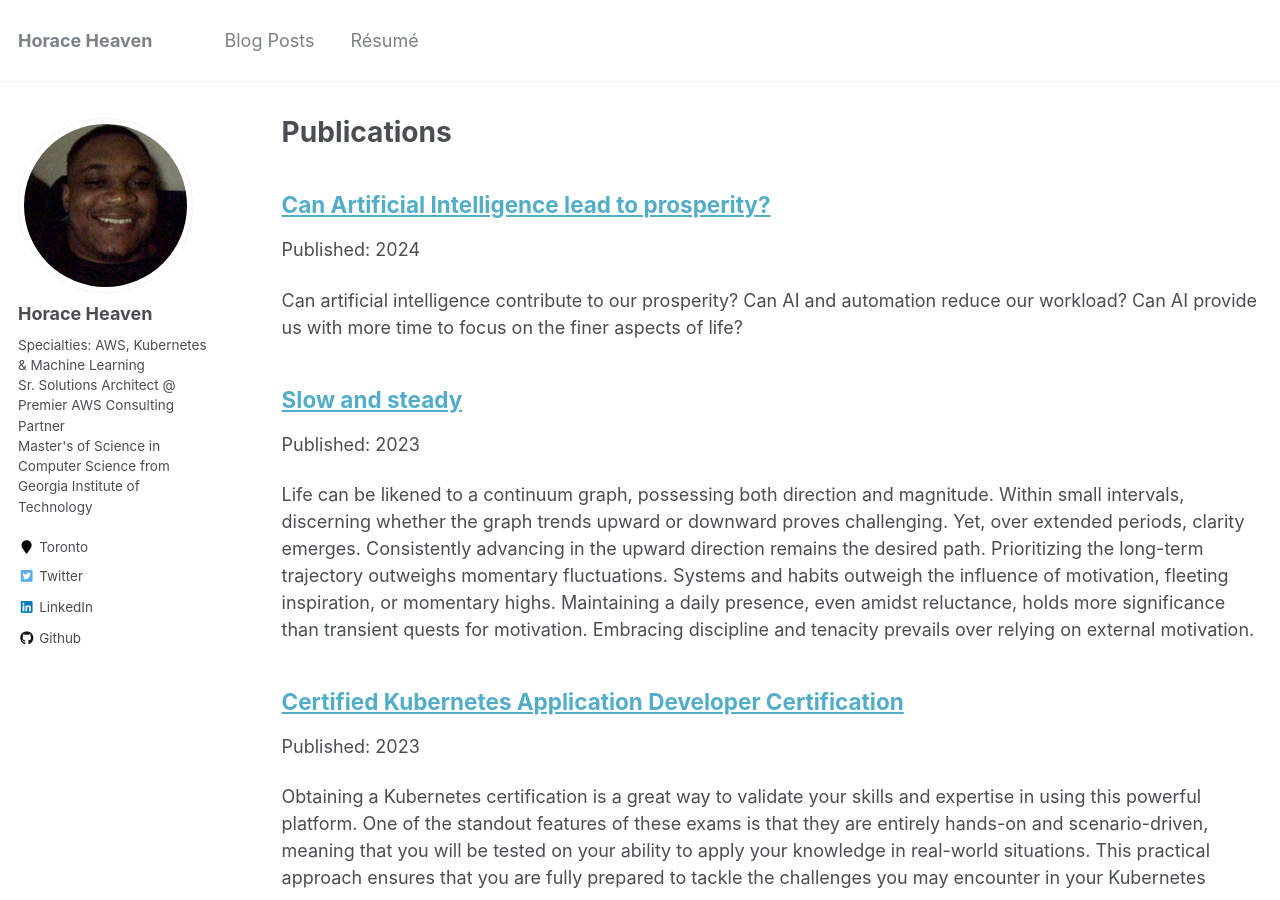
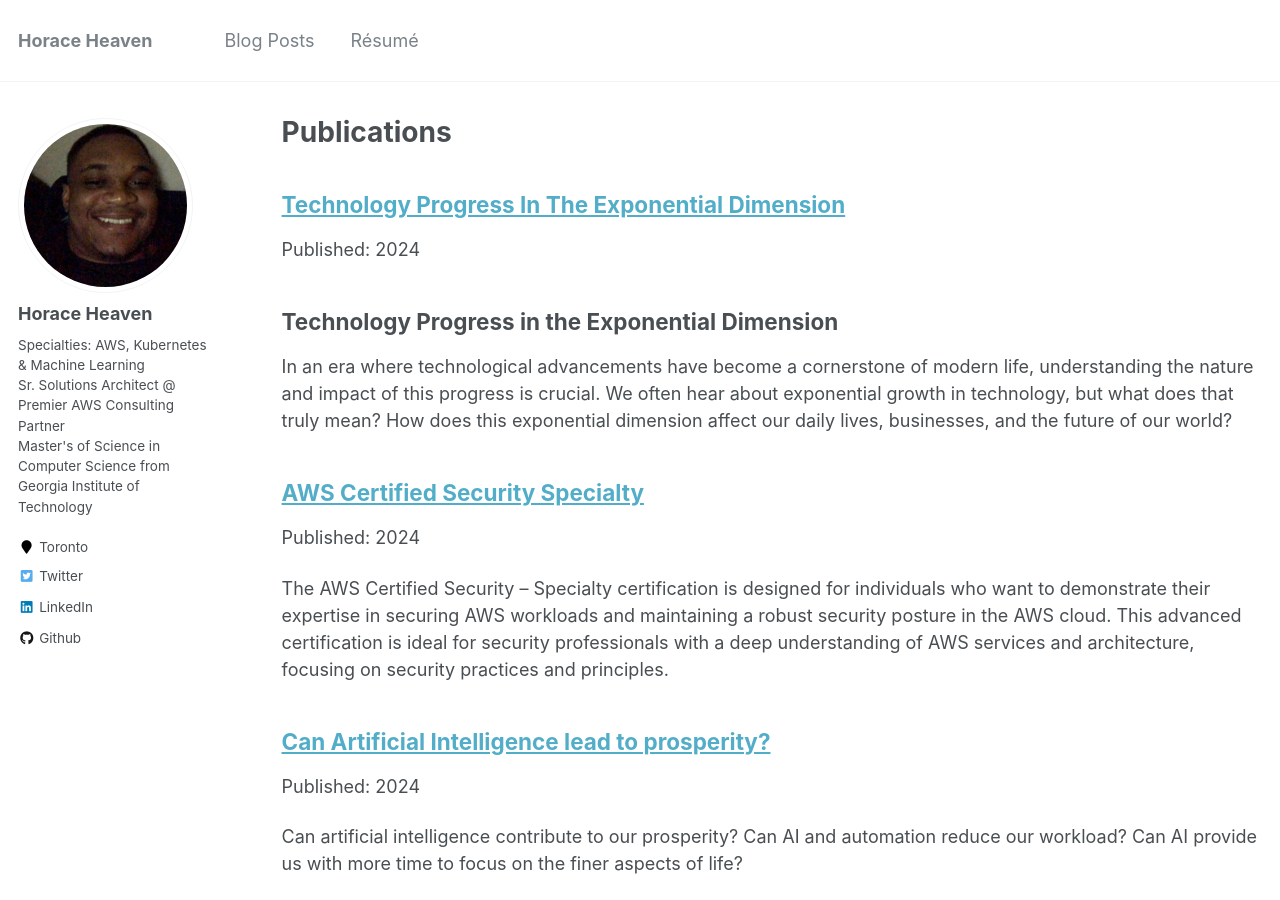
Before and after one commit to horaceheaven/horaceheaven.github.io, a Jekyll site: the page built from _pages/publications.md, in a window 1280 px wide and 900 px high. Built offline with Jekyll 4.4.1, drawn with Linux system fonts in a browser that asks for light colours.

Commit message:
update post

```diff
--- /dev/null
+++ b/_publications/aws-security-certification.md
@@ -0,0 +1,11 @@
+---
+title: "AWS Certified Security Specialty"
+collection: publications
+type: "Publications"
+date: 2024-06-22
+permalink: /publications/aws-security-certification
+---
+
+The AWS Certified Security – Specialty certification is designed for individuals who want to demonstrate their expertise in securing AWS workloads and maintaining a robust security posture in the AWS cloud. This advanced certification is ideal for security professionals with a deep understanding of AWS services and architecture, focusing on security practices and principles.
+
+![AWS Certified Security Specialty](./aws_security_specialty_certification.jpeg "AWS Certified Security Specialty")
--- /dev/null
+++ b/_publications/technology-progress-in-the-exponential-dimension.md
@@ -0,0 +1,40 @@
+---
+title: "Technology Progress In The Exponential Dimension"
+collection: publications
+type: "Publications"
+date: 2024-06-22
+permalink: /publications/technology-progress-in-the-exponential-dimension
+---
+
+## Technology Progress in the Exponential Dimension
+In an era where technological advancements have become a cornerstone of modern life, understanding the nature and impact of this progress is crucial. We often hear about exponential growth in technology, but what does that truly mean? How does this exponential dimension affect our daily lives, businesses, and the future of our world?
+
+## Understanding Exponential Growth
+
+Exponential growth occurs when the rate of change of a technology accelerates over time, meaning that each new development builds upon the last at an increasing rate. A classic example is Moore's Law, which predicts that the number of transistors on a microchip doubles approximately every two years, leading to continuous improvements in computer processing power.
+
+Unlike linear growth, where changes are gradual and predictable, exponential growth can lead to rapid, unpredictable advancements. This means that a technology that seems niche today can become ubiquitous tomorrow. Consider the evolution of smartphones: a decade ago, they were luxury items; today, they are indispensable tools for communication, work, and entertainment.
+
+## The Impact on Various Sectors
+
+Healthcare: Exponential growth in technology has revolutionized healthcare. Innovations in genomics, artificial intelligence, and telemedicine are enabling personalized medicine, early diagnosis, and remote patient monitoring. The pandemic accelerated the adoption of telehealth, demonstrating the critical role of technology in addressing global health crises.
+
+Transportation: Autonomous vehicles, electric cars, and hyperloop systems are transforming transportation. Companies like Tesla, Waymo, and SpaceX are pushing the boundaries of what is possible, promising safer, faster, and more efficient modes of travel. These advancements also have the potential to reduce carbon emissions and combat climate change.
+
+Finance: Fintech innovations such as Bitcoin is disrupting traditional banking systems. This technology offer a new way to transfer, store, and manage money, making financial services more accessible to people around the world, particularly in underbanked regions.
+
+Education: Online learning platforms, virtual classrooms, and AI-driven personalized education tools are making education more accessible and tailored to individual needs. This democratization of knowledge empowers people from all walks of life to learn new skills and improve their lives.
+
+Workplace: Automation, AI, and robotics are reshaping the workplace. While these technologies can increase efficiency and reduce costs, they also raise concerns about job displacement and the need for reskilling. The future of work will likely involve a hybrid model where humans and machines collaborate.
+
+## The Challenges Ahead
+
+While exponential growth in technology brings numerous benefits, it also presents challenges. Ethical considerations, data privacy, and cybersecurity threats are critical issues that need to be addressed. As technology evolves, so must our frameworks for managing and regulating its impact on society.
+
+Moreover, the digital divide remains a significant concern. Not everyone has equal access to the latest technologies, which can exacerbate existing inequalities. Bridging this gap is essential to ensure that the benefits of technological progress are shared by all.
+
+## Looking Forward
+
+The exponential dimension of technology progress promises a future where innovation continues at an unprecedented pace. As we stand on the cusp of breakthroughs in areas like quantum computing, biotechnology, and space exploration, the possibilities are limitless. However, it is up to us to harness this potential responsibly, ensuring that technological advancements contribute to a more equitable and sustainable world.
+
+In conclusion, understanding and navigating the exponential growth of technology is essential for individuals, businesses, and policymakers. By staying informed and proactive, we can leverage these advancements to create a better future for everyone.
```
Also changed, not shown: _pages/about.md (+4 -0 lines), _publications/aws_security_specialty_certification.jpeg (added).
